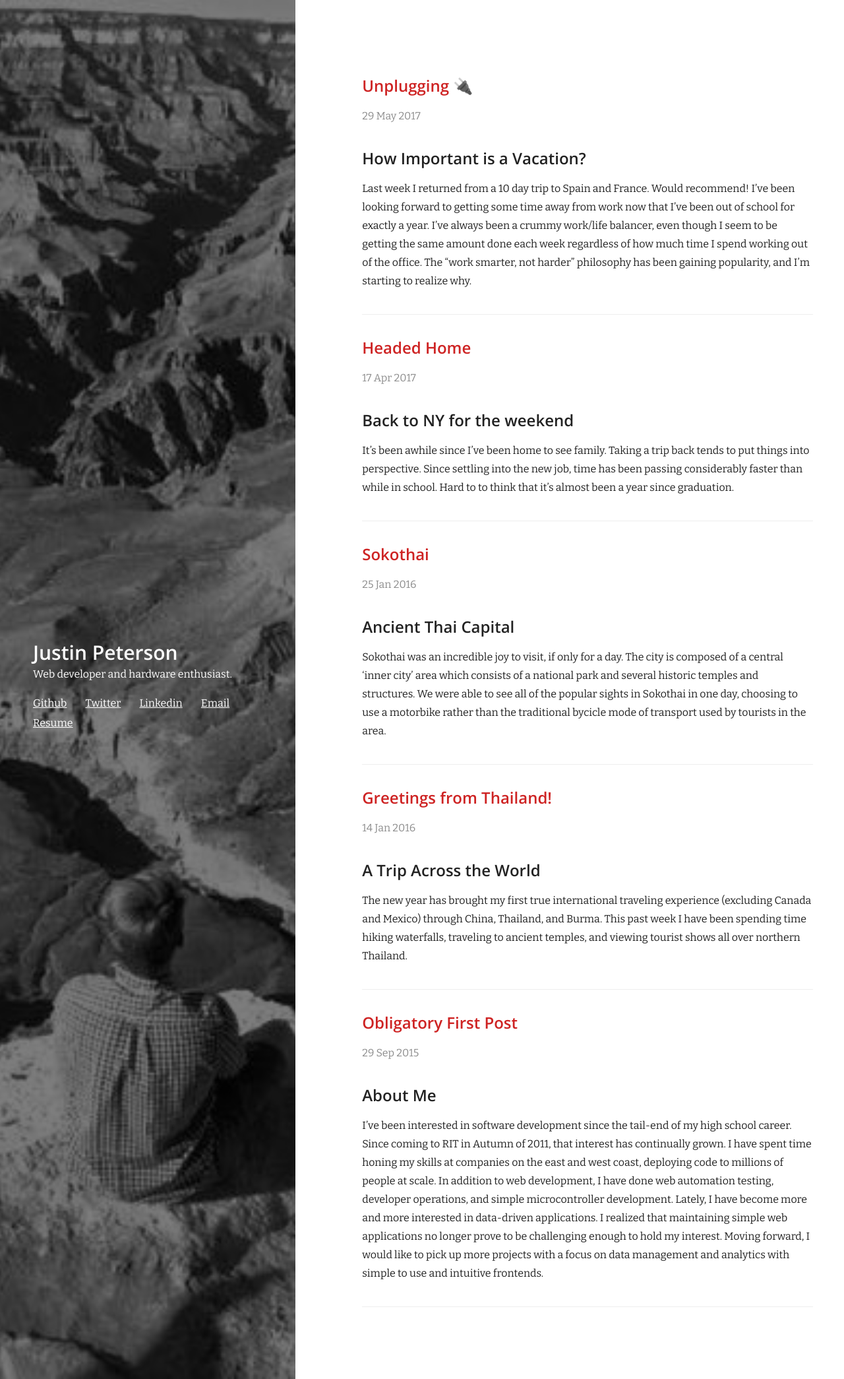
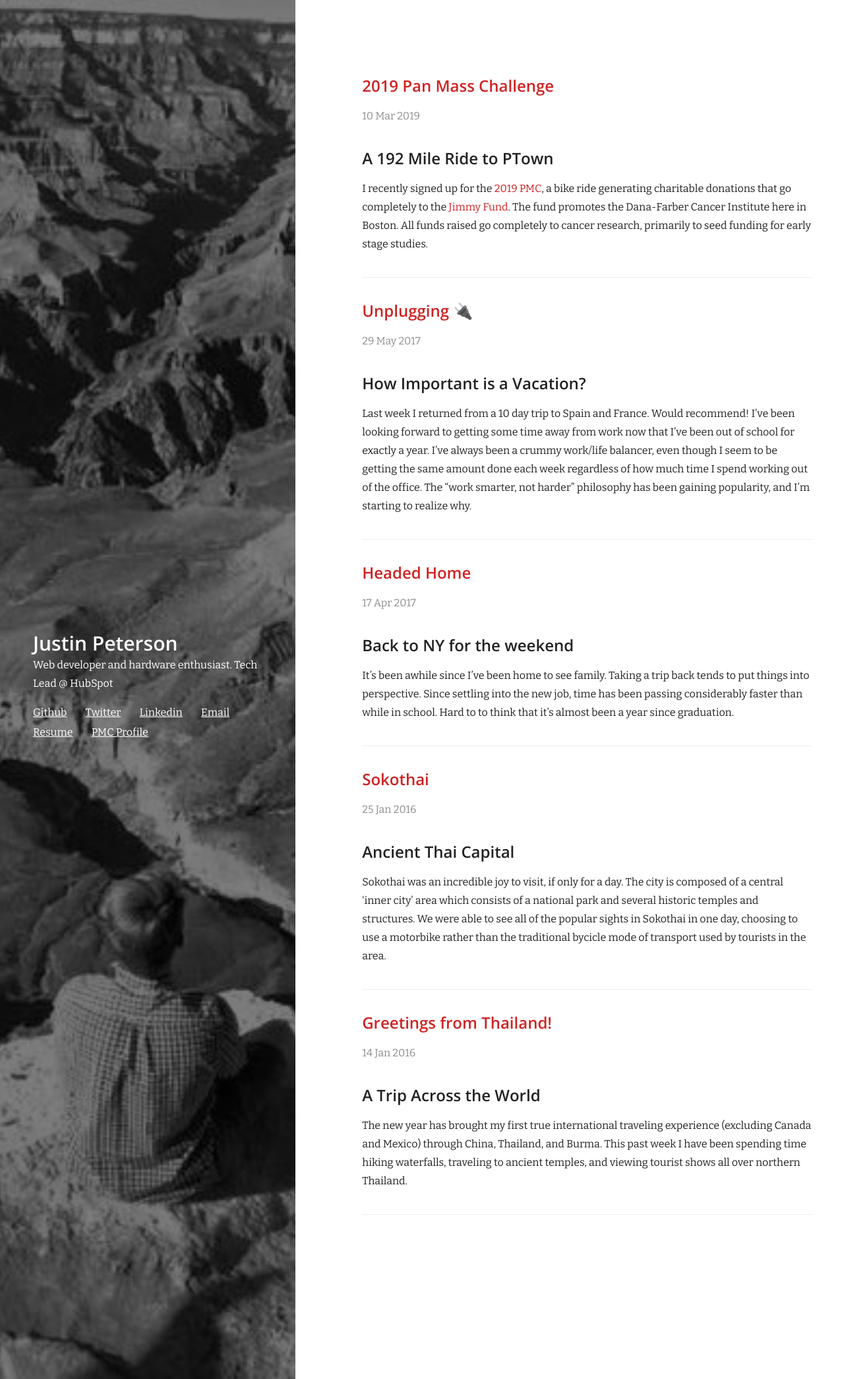
Before and after one commit to jmp3833/jmp3833.github.io, a Jekyll site: the page built from index.html, in a window 1280 px wide. Shown: the whole page at 66% size. Built offline with Jekyll 4.4.1, drawn with Linux system fonts in a browser that asks for light colours; nearby versions of some CDN libraries.

Commit message:
Add post for PMC fundraising

```diff
--- a/_config.yml
+++ b/_config.yml
@@ -1,6 +1,6 @@
 # Site settings
 title: 'Justin Peterson' # Your Title
-tagline: 'Web developer and hardware enthusiast.'
+tagline: 'Web developer and hardware enthusiast. Tech Lead @ HubSpot'
 sidebar_image: /images/cover.jpg
 261-image: /images/python-logo.png
 
--- /dev/null
+++ b/_includes/youtube-player.html
@@ -0,0 +1,5 @@
+<br>
+  <div style="text-align:center">
+    <iframe width="560" height="315" src="https://www.youtube.com/embed/{{ include.id }}" frameborder="0" allowfullscreen></iframe>
+  </div>
+<br>
--- a/_layouts/post.html
+++ b/_layouts/post.html
@@ -13,6 +13,7 @@ layout: default
         <li><a class="portfolio-link" href="https://linkedin.com/in/jmp3833">Linkedin</a></li>
         <li><a class="portfolio-link" href="mailto:jmp3833@rit.edu">Email</a></li>
         <li><a class="portfolio-link" href="{{ site.baseurl }}/staticcontent/resume.pdf">Resume</a></li>
+        <li><a class="portfolio-link" href="http://profile.pmc.org/JP0479">PMC Profile</a></li>
       </ul>
     </div>
     <div class="inner-container">
--- a/_posts/2015-09-29-hello-blog.md
+++ /dev/null
@@ -1,36 +0,0 @@
----
-layout: post
-title: "Obligatory First Post"
-date: 2015-09-29 12:00:00
-categories: intro
-featured_image: /images/cover.jpg
----
-
-## About Me
-I've been interested in software development since the tail-end of my high school career. Since coming to RIT in Autumn of 2011, that interest has continually grown. I have spent time honing my skills at companies on the east and west coast, deploying code to millions of people at scale. In addition to web development, I have done web automation testing, developer operations, and simple microcontroller development.
-Lately, I have become more and more interested in data-driven applications. I realized that maintaining simple web applications no longer prove to be challenging enough to hold my interest. Moving forward, I would like to pick up more projects with a focus on data management and analytics with simple to use and intuitive frontends.
-
-##School
-I'm currently a student at RIT, studying with a major in Software Engineering and a minor in Computer Engineering with an expected graduation date of May 2016.
-
-My course projects have covered topics such as web application architecture and development, deploying scalable applications, critical thinking, and problem solving skills. By far the greatest advantage of the RIT Software Enginnering program has been the full year of coooperative education.
-
-##Internships & Co-Ops
-
-### Intuit, Inc.
- * Software Engineering Co-Op, Consumer Tax Group
- * NodeJS, React, Handlebars, Python
-
-### Enernoc, Inc.
- * Software Enginnering Co-Op, Middleware & API Engineering Group
- * Java, Spring, Jenkins, and Jetty.
- * Core software development and automated TDD practices using Cucumber
-
-### RIT Research Computing
-  * Web automation and scripting using Ruby, Python, and Bash
-  * Frequent customer communication and hardware configuration tasks
-  * Responsible for student triven research projects in the realms of big data and image processing
-
-  --
-
-  If you would like to get to know me or pitch an idea for a collaborative project, drop me a line at jmp3833@rit.edu or contact me through any links in the homepage.
--- /dev/null
+++ b/_posts/2019-03-10-pmc.md
@@ -0,0 +1,17 @@
+---
+layout: post
+title: "2019 Pan Mass Challenge"
+date: 2019-03-10 12:00:00
+categories: fitness
+featured_image: /images/cover.jpg
+---
+
+## A 192 Mile Ride to PTown
+I recently signed up for the [2019 PMC](http://profile.pmc.org/JP0479), a bike ride generating charitable donations that go completely to the [Jimmy Fund](http://www.jimmyfund.org/about-us/about-the-jimmy-fund/). The fund promotes the Dana-Farber Cancer Institute here in Boston. All funds raised go completely to cancer research, primarily to seed funding for early stage studies.
+
+I'm really excited to begin training for the 192 mile, 2 day ride from Sturbridge to Provincetown. To bootstrap fundraising efforts, I'm beginning with a personal pledge of $500, and am hoping to contribute further before the ride begins on Augist 3rd. If you'd also like to contribute to an event that "raises more money for charity than any other single event in the country" you can do so [here](https://egifts.pmc.org/JP0479).
+
+
+{% include youtube-player.html id="CfXUZ9JyrG8" %}
+
+Hoping today's storm in Boston is the last of the season. Looks like it'll be another few weeks of indoor training though. Happy riding everyone!
--- a/index.html
+++ b/index.html
@@ -11,6 +11,8 @@ layout: default
       <li><a class="portfolio-link" href="https://linkedin.com/in/jmp3833">Linkedin</a></li>
       <li><a class="portfolio-link" href="mailto:jmp3833@rit.edu">Email</a></li>
       <li><a class="portfolio-link" href="{{ site.baseurl }}/staticcontent/resume.pdf">Resume</a></li>
+        <li><a class="portfolio-link" href="http://profile.pmc.org/JP0479">PMC Profile</a></li>
+
     </ul>
   </div>
 </header>
```
Also changed, not shown: 1 other file.
